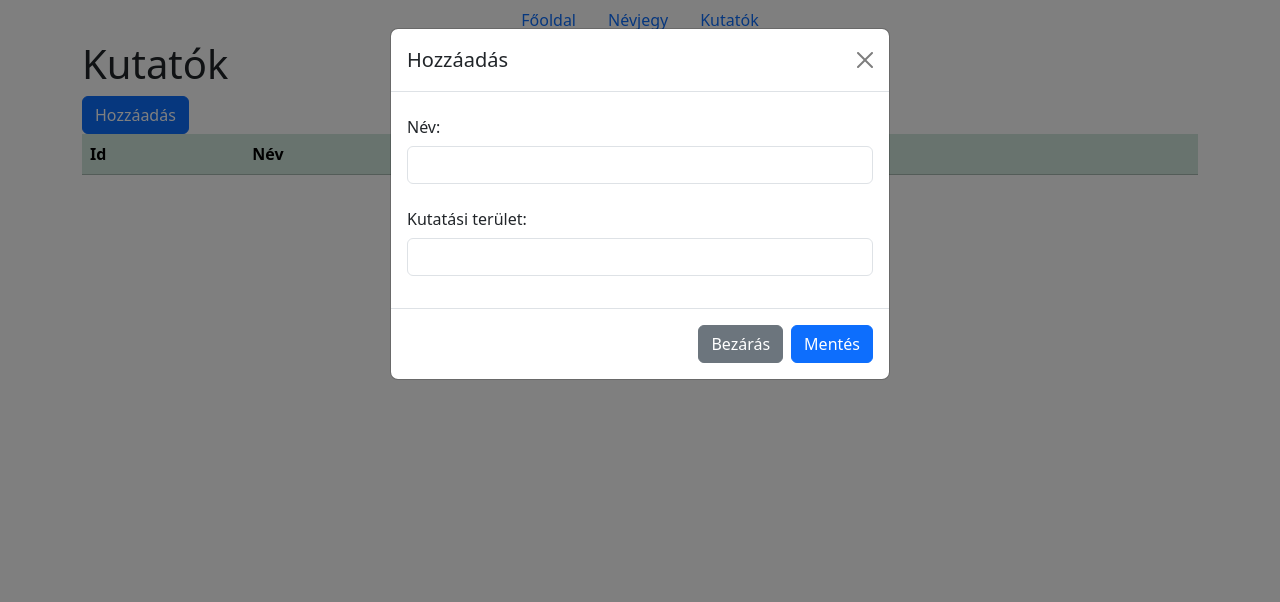
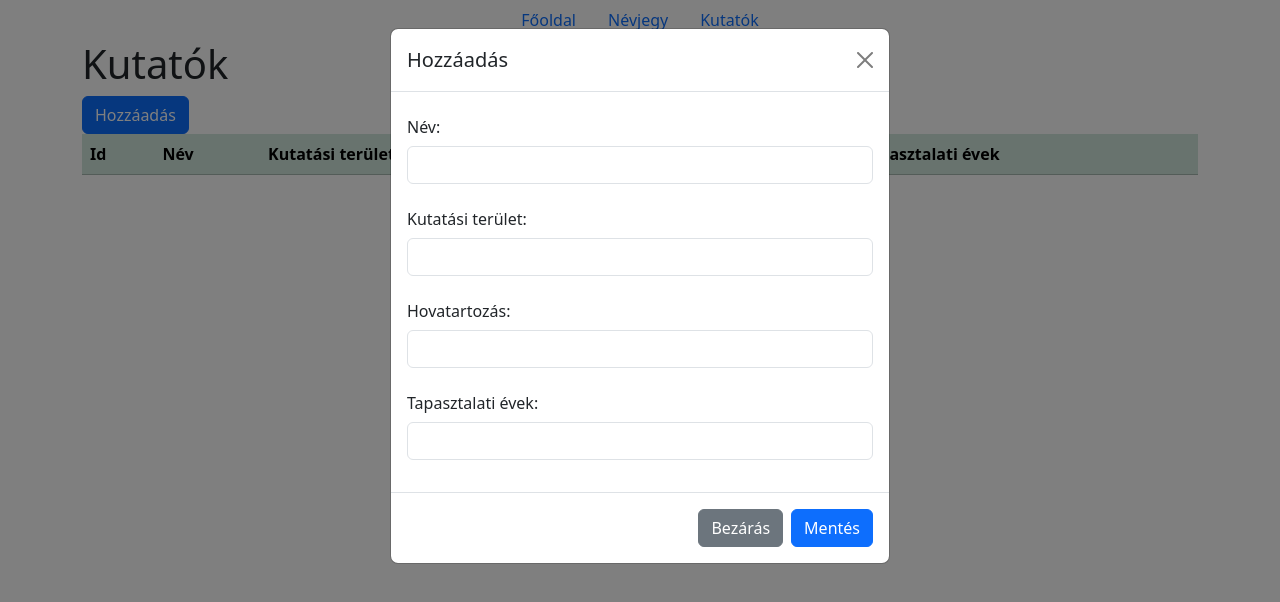
Before and after one commit to lapispeter/volcanoweb, an Angular app: page /researcher in a window 1280 px wide. Both pictures are taken after a click on the button "Hozzáadás". Shown: the top 602 px of the page. Built offline with nearby package versions, Linux system fonts and the light colour scheme; no server answers.

Commit message:
Javítás tábla bővítés

```diff
--- a/src/app/researcher/researcher.component.html
+++ b/src/app/researcher/researcher.component.html
@@ -22,6 +22,8 @@
             <th>Id</th>
             <th>Név</th>
             <th>Kutatási terület</th>
+            <th>Hovatartozás</th>
+            <th>Tapasztalati évek</th>
 
         </tr>
 
@@ -34,6 +36,8 @@
                 <td>{{researcher.id}}</td>
                 <td>{{researcher.full_name}}</td>
                 <td>{{researcher.specialization}}</td>
+                <td>{{researcher.affiliation}}</td>
+                <td>{{researcher.experience_years}}</td>
             </tr>
         }
 
@@ -75,6 +79,14 @@
                 <label for="specialization" class="col-form-label">Kutatási terület:</label>
                 <input type="text" class="form-control" id="specialization" formControlName="specialization">
             </div>
+            <div class="mb-3">
+                <label for="affiliation" class="col-form-label">Hovatartozás:</label>
+                <input type="text" class="form-control" id="affiliation" formControlName="affiliation">
+            </div>
+            <div class="mb-3">
+                <label for="experience_years" class="col-form-label">Tapasztalati évek:</label>
+                <input type="number" class="form-control" id="experience_years" formControlName="experience_years">
+            </div>
 
 
 
--- a/src/app/researcher/researcher.component.ts
+++ b/src/app/researcher/researcher.component.ts
@@ -25,7 +25,9 @@ export class ResearcherComponent {
   protected researchers:any;
   protected researcherform = this.builder.group({
     full_name: '',
-    specialization: ''
+    specialization: '',
+    affiliation: '',
+    experience_years:''
   });
 
   showModal = false;
```
